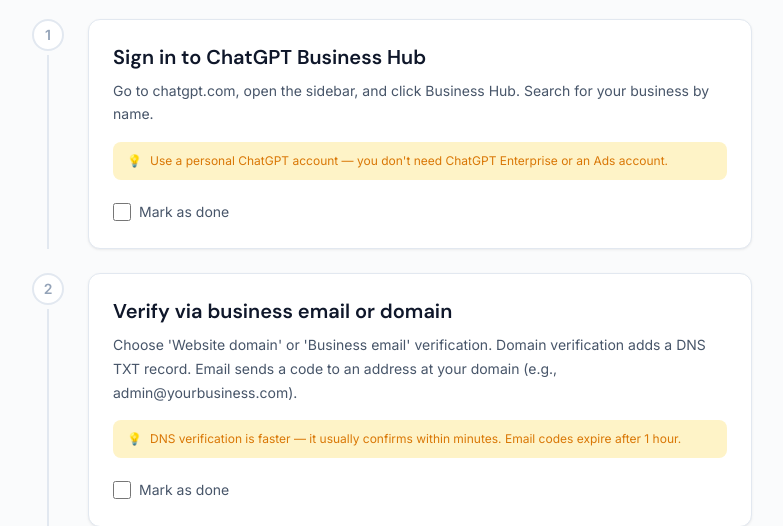
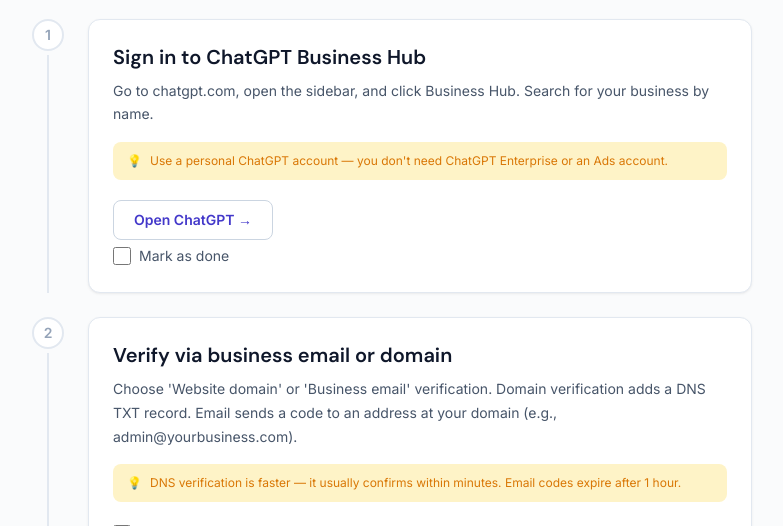
Before and after one commit to gracekabaghe/claimed, a Flask app: page /wizard in a window 1280 px wide. Shown: the part 410-936 px from the top of the page, without its empty margins (248-1031 px from the left). Run offline with Flask 3, Linux system fonts and the light colour scheme.

Commit message:
Add direct ChatGPT links to wizard steps

```diff
--- a/app.py
+++ b/app.py
@@ -73,6 +73,8 @@ WIZARD_STEPS = {
             "title": "Connect your Shopify store",
             "detail": "Open ChatGPT, go to Business Hub in the sidebar, and select 'Connect with Shopify'. Your store will be verified instantly because Shopify and OpenAI share an integration.",
             "tip": "Make sure you're logged into the same Shopify admin account that owns the store.",
+            "link": "https://chatgpt.com",
+            "link_text": "Open ChatGPT →",
         },
         {
             "num": 2,
@@ -105,6 +107,8 @@ WIZARD_STEPS = {
             "title": "Sign in to ChatGPT Business Hub",
             "detail": "Go to chatgpt.com, open the sidebar, and click Business Hub. Search for your business by name.",
             "tip": "Use a personal ChatGPT account — you don't need ChatGPT Enterprise or an Ads account.",
+            "link": "https://chatgpt.com",
+            "link_text": "Open ChatGPT →",
         },
         {
             "num": 2,
@@ -137,6 +141,8 @@ WIZARD_STEPS = {
             "title": "Check if your business is listed",
             "detail": "Sign in to ChatGPT, open Business Hub, and search for your business. US local businesses (stores, restaurants, services) may already have a listing from publicly available data.",
             "tip": "If you can't find your business, you may need to wait — OpenAI is expanding eligibility over time.",
+            "link": "https://chatgpt.com",
+            "link_text": "Open ChatGPT →",
         },
         {
             "num": 2,
--- a/static/style.css
+++ b/static/style.css
@@ -432,6 +432,7 @@ p { max-width: 65ch; }
   line-height: 1.5;
 }
 .tip-icon { flex-shrink: 0; }
+.wizard-step-link { display: inline-flex; margin-top: 4px; }
 
 .wizard-step-actions { padding-top: 4px; }
 .wizard-checkbox {
--- a/templates/wizard.html
+++ b/templates/wizard.html
@@ -30,6 +30,9 @@
                         <span class="tip-icon">💡</span>
                         <span>{{ step.tip }}</span>
                     </div>
+                    {% if step.get("link") %}
+                    <a href="{{ step.link }}" target="_blank" rel="noopener" class="button button-secondary button-sm wizard-step-link">{{ step.link_text }}</a>
+                    {% endif %}
                     <div class="wizard-step-actions">
                         <label class="wizard-checkbox">
                             <input type="checkbox" class="step-checkbox" data-step="{{ step.num }}">
```
